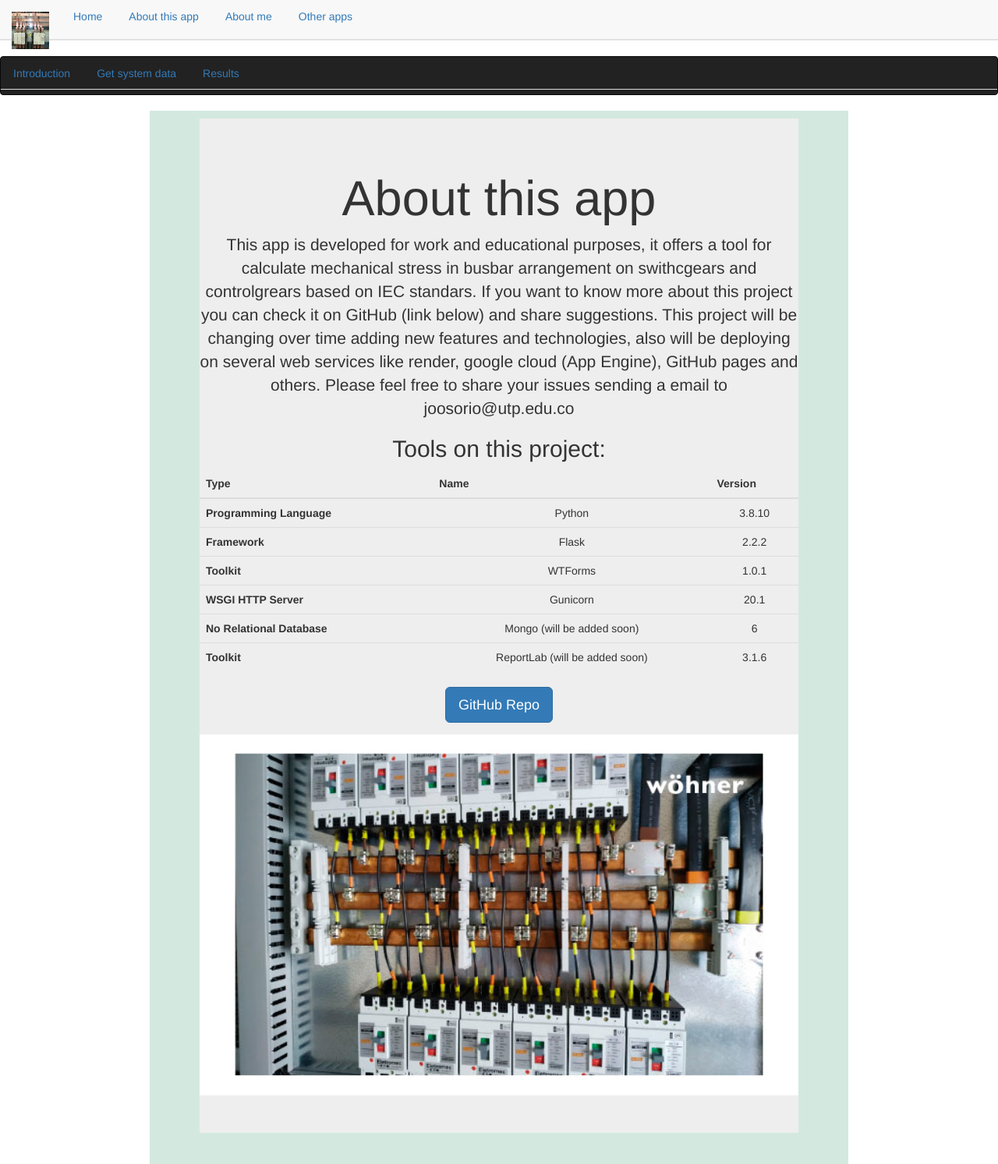
After one commit to jhonat23/IEC-60895-busbar-shortcircuit-calculation, a Flask app: page /aboutapp in a window 1280 px wide. The commit adds this page. Shown: the whole page at 78% size. Run offline with Flask 2, Linux system fonts and the light colour scheme; some libraries are stand-ins or nearby versions.

Commit message:
creating last pages and styles

```diff
--- a/app/operations.py
+++ b/app/operations.py
@@ -131,7 +131,7 @@ if __name__ == '__main__':
 
     #-----------------------------------------------
 
-    #testing sympy (PLEASE IF YOU WANT TO CHECK THE EQUATION, PLEASE INSTALL sympy AND IMPORT MODULE HERE)
+    #testing sympy (PLEASE IF YOU WANT TO CHECK THE EQUATION, PLEASE INSTALL sympy AND IMPORT MODULE HERE, IT IS POSSIBLE THAT APP DOES NOT WORK DUE A CONFLICT WITH MODULES DATA TYPE USING sympy)
 
     # ad, bd, adbd = symbols('ad bd adbd')
     # init_printing(use_unicode=True)
--- a/app/static/css/main.css
+++ b/app/static/css/main.css
@@ -1,3 +1,10 @@
+/* Arriba | Derecha | Abajo | Izquierda */
+.main {
+    background-color: #D3E9E0;
+    margin: 0 15% 0 15%;
+    padding: 10px 5% 10px 5%;
+}
+
 .titles {
     text-align: center;
 }
@@ -14,7 +21,6 @@
 }
 
 .step {
-    /* Arriba | Derecha | Abajo | Izquierda */
     margin: 20px 0 0 0;
     display: flex;
     flex-direction: row;
@@ -23,13 +29,13 @@
 }
 
 .infoStep {
-    margin: 0 5% 10px 20%;
+    margin: 0 10px 10px 2%;
 }
 
 .dataStep {
     display: flex;
     flex-direction: column;
-    margin: 0 20% 0 100px;
+    margin: 0 2% 0 10px;
 }
 
 .results {
--- /dev/null
+++ b/app/templates/aboutapp.html
@@ -0,0 +1,65 @@
+{% extends "base.html" %}
+
+{% block body %}
+    {{ super() }}
+
+    <div class="main">
+    <div class="jumbotron titles">
+        <h1 class='cen'>About this app</h1>
+        <div>
+            <p>This app is developed for work and educational purposes, it offers a tool for calculate mechanical stress in busbar arrangement on swithcgears and controlgrears based on IEC standars. If you want to know more about this project you can check it on GitHub (link below) and share suggestions. This project will be changing over time adding new features and technologies, also will be deploying on several web services like render, google cloud (App Engine), GitHub pages and others. Please feel free to share your issues sending a email to joosorio@utp.edu.co</p>
+            <h2 class='cen'>Tools on this project:</h2>
+            <div>
+            <table class="table">
+                <thead>
+                    <tr>
+                    <th scope="col">Type</th>
+                    <th scope="col">Name</th>
+                    <th scope="col">Version</th>
+                    </tr>
+                </thead>
+                <tbody>
+                    <tr>
+                    <th scope="row">Programming Language</th>
+                    <td>Python</td>
+                    <td>3.8.10</td>
+                    </tr>
+                    <tr>
+                    <th scope="row">Framework</th>
+                    <td>Flask</td>
+                    <td>2.2.2</td>
+                    </tr>
+                    <tr>
+                    <th scope="row">Toolkit</th>
+                    <td>WTForms</td>
+                    <td>1.0.1</td>
+                    </tr>
+                    <tr>
+                    <th scope="row">WSGI HTTP Server</th>
+                    <td>Gunicorn</td>
+                    <td>20.1</td>
+                    </tr>
+                    <tr>
+                    <th scope="row">No Relational Database</th>
+                    <td>Mongo (will be added soon)</td>
+                    <td>6</td>
+                    </tr>
+                    <tr>
+                    <th scope="row">Toolkit</th>
+                    <td>ReportLab (will be added soon)</td>
+                    <td>3.1.6</td>
+                    </tr>
+                </tbody>
+            </table>
+            </div>
+            <div>
+                <p class='cen'><a class="btn btn-primary btn-lg" href="https://github.com/jhonat23/IEC-60895-busbar-shortcircuit-calculation" role="button">GitHub Repo</a></p>
+            </div>
+            <div>
+                <img class='titles' src="{{ url_for('static', filename='images/switchgear1.jpg') }}" alt="switchegar" style="width:100%">
+            </div>
+        </div>
+    </div>
+    </div>
+
+{% endblock body %}
--- a/app/templates/aboutme.html
+++ b/app/templates/aboutme.html
@@ -66,4 +66,6 @@
         <a href="https://wa.me/573007270108" class="btn btn-default btn-lg">Whatsapp</a>
     </div>
 
+    <br>
+
 {% endblock body %}
--- a/app/templates/index.html
+++ /dev/null
@@ -1,6 +0,0 @@
-{% extends "base.html" %}
-
-{% block body %}
-    {{ super() }}
-
-{% endblock body %}
--- a/app/templates/navbar.html
+++ b/app/templates/navbar.html
@@ -7,7 +7,7 @@
         </div>
         <ul class="nav nav-tabs">
             <li role="presentation"><a href="/intro">Home</a></li>
-            <li role="presentation"><a href="">About this app</a></li>
+            <li role="presentation"><a href="/aboutapp">About this app</a></li>
             <li role="presentation"><a href="/about/me">About me</a></li>
             <li role="presentation"><a href="">Other apps</a></li>
         </ul>
--- a/main.py
+++ b/main.py
@@ -7,16 +7,12 @@ app = create_app()
 
 @app.route('/')
 def root():
-    response = make_response(redirect('/home'))
+    response = make_response(redirect('/intro'))
     return response
 
 @app.route('/intro')
 def intro():
     return render_template('intro.html')
-
-@app.route('/home')
-def home():
-    return render_template('index.html')
 
 @app.route('/calc', methods=['GET', 'POST'])
 def calc():
@@ -71,9 +67,13 @@ def results():
 
     return render_template('results.html', **context)
 
+@app.route('/aboutapp')
+def about_app():
+    return render_template('aboutapp.html')
+
 @app.route('/about/me')
 def about_me():
     return render_template('aboutme.html')
 
 if __name__ == '__main__':
-    app.run()
+    app.run(debug=True)
```
Also changed, not shown: app/templates/calc.html (+7 -0 lines), app/templates/intro.html (+26 -0 lines), app/templates/results.html (+8 -0 lines), app/static/images/switchgear1.jpg (added).
